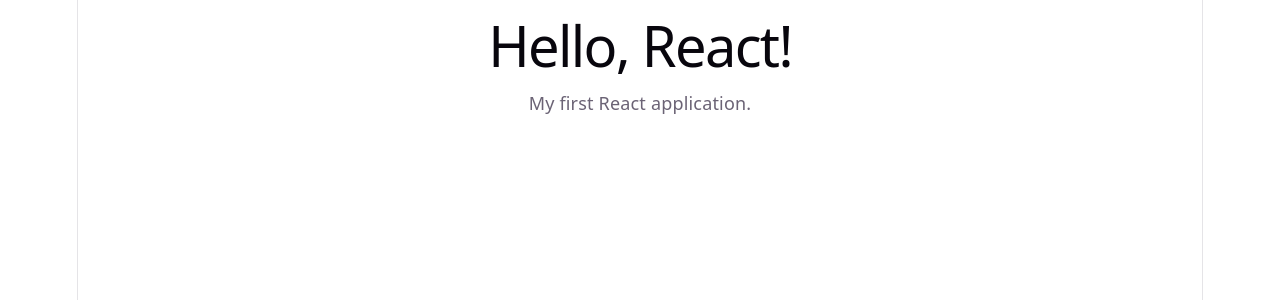
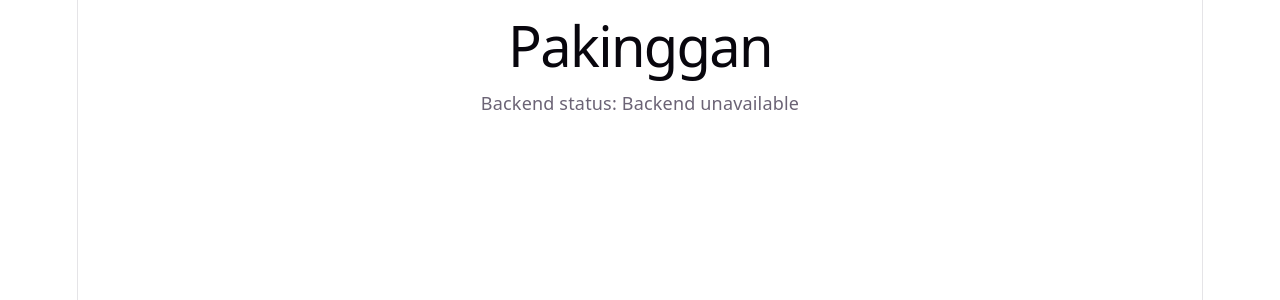
Before and after one commit to BitPingu/pakinggan, a React (Vite) app in the folder client/: page / in a window 1280 px wide. Shown: the top 300 px of the page. Built offline with nearby package versions, Linux system fonts and the light colour scheme; no server answers.

Commit message:
connect backend

```diff
--- a/client/src/App.tsx
+++ b/client/src/App.tsx
@@ -1,10 +1,19 @@
-import './App.css'
+import { useEffect, useState } from "react";
 
 function App() {
+  const [status, setStatus] = useState("Checking...");
+
+  useEffect(() => {
+    fetch("http://127.0.0.1:8000/api/health")
+      .then((response) => response.json())
+      .then((data) => setStatus(data.status))
+      .catch(() => setStatus("Backend unavailable"));
+  }, []);
+
   return (
     <div>
-      <h1>Hello, React!</h1>
-      <p>My first React application.</p>
+      <h1>Pakinggan</h1>
+      <p>Backend status: {status}</p>
     </div>
   )
 }
```
Also changed, not shown: 1 other file (tests, documents, lock files or other folders).
